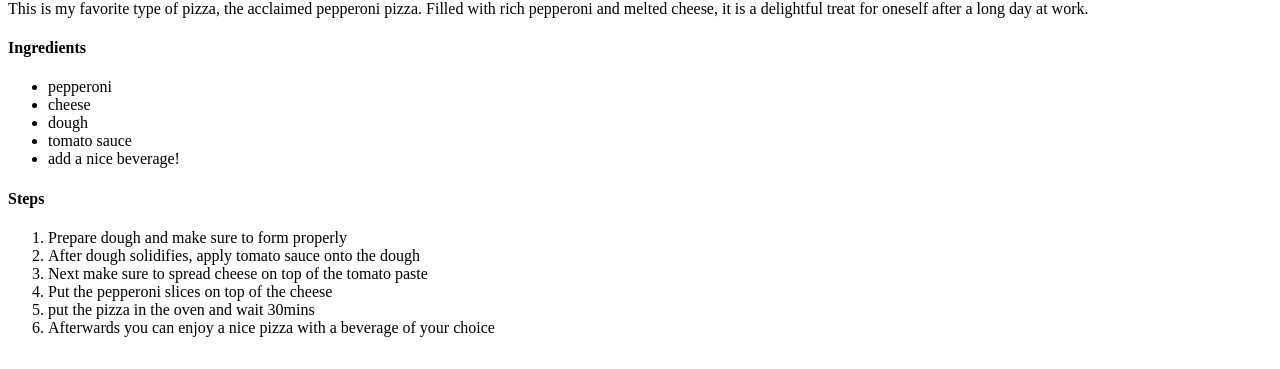
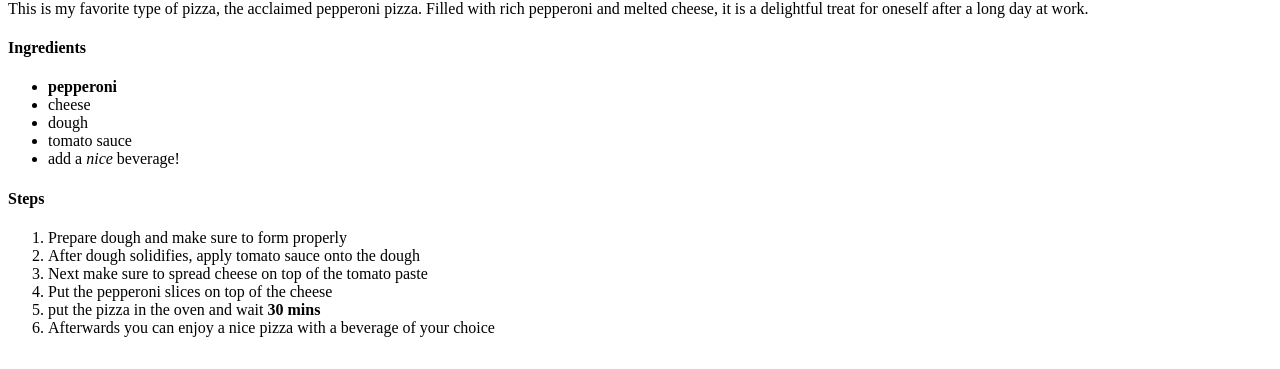
Before and after one commit to hiem55/odin-recipes, a plain HTML site: page recipes/pizza.html in a window 1280 px wide. Shown: the part 256-625 px from the top of the page. Drawn offline with Linux system fonts and the light colour scheme.

Commit message:
added a few extra emphasis and bolding of words

```diff
--- a/recipes/pizza.html
+++ b/recipes/pizza.html
@@ -14,11 +14,11 @@
             </p>
         <h4>Ingredients</h4>
             <ul>
-                <li>pepperoni</li>
+                <li><strong>pepperoni</strong></li>
                 <li>cheese</li>
                 <li>dough</li>
                 <li>tomato sauce</li>
-                <li>add a nice beverage!</li>
+                <li>add a <em>nice</em> beverage!</li>
             </ul>
             <!-- Nice little unordered list for the Ingredients used for pizza -->
         <h4>Steps</h4>
@@ -27,7 +27,7 @@
                 <li>After dough solidifies, apply tomato sauce onto the dough</li>
                 <li>Next make sure to spread cheese on top of the tomato paste</li>
                 <li>Put the pepperoni slices on top of the cheese</li>
-                <li>put the pizza in the oven and wait 30mins</li>
+                <li>put the pizza in the oven and wait <strong> 30 mins </strong></li>
                 <li>Afterwards you can enjoy a nice pizza with a beverage of your choice</li>
             </ol>
     </body>
```
